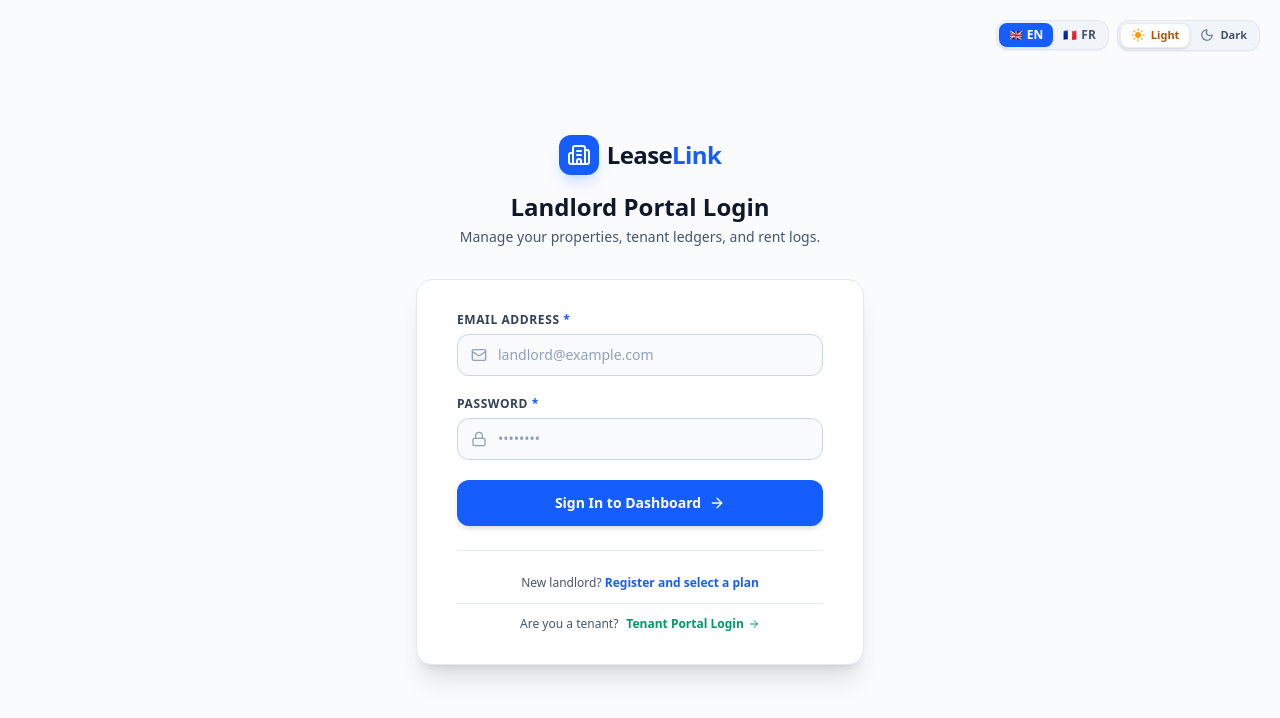
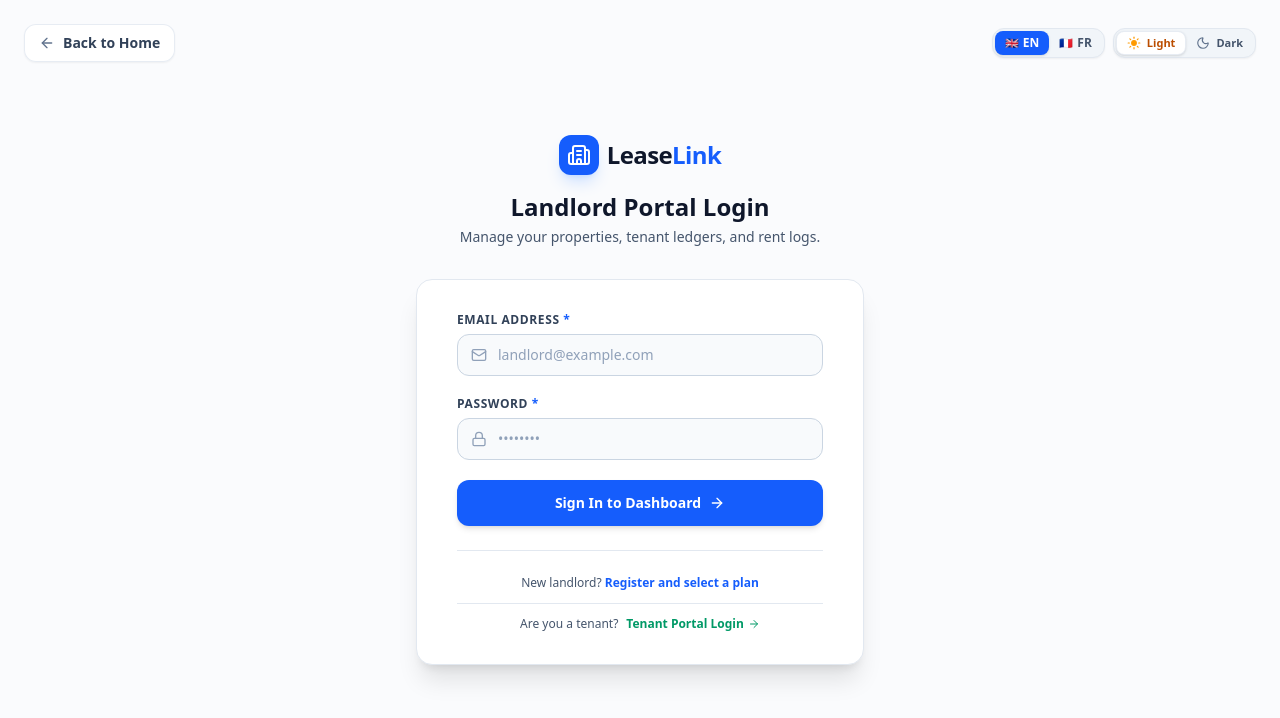
Before and after one commit to nanakamdomraoulrusselalvares-cmyk/lease-link, a Next.js app: page /login in a window 1280 px wide. Shown: the top 718 px of the page. Built offline with nearby package versions, Linux system fonts and the light colour scheme.

Commit message:
feat: add Go Back to Home button on signin and signup screens

```diff
--- a/src/app/(auth)/login/page.tsx
+++ b/src/app/(auth)/login/page.tsx
@@ -8,6 +8,7 @@ import {
   Building2,
   Lock,
   Mail,
+  ArrowLeft,
   ArrowRight,
   Loader2,
   AlertCircle,
@@ -138,10 +139,21 @@ export default function LoginPage() {
 
   return (
     <div className="min-h-screen bg-slate-50/70 dark:bg-slate-950 text-slate-900 dark:text-slate-100 flex flex-col justify-center py-12 px-4 sm:px-6 lg:px-8 relative selection:bg-blue-500 selection:text-white">
-      {/* Top right language & theme switches */}
-      <div className="absolute top-5 right-5 z-20 flex items-center gap-2">
-        <LanguageSwitcher variant="pill" />
-        <ThemeSwitcher variant="pill" />
+      {/* Top Bar Navigation: Go Back button & switches */}
+      <div className="absolute top-4 left-4 right-4 sm:top-6 sm:left-6 sm:right-6 z-20 flex items-center justify-between">
+        <Link
+          href="/"
+          className="inline-flex items-center gap-2 px-3 sm:px-3.5 py-1.5 sm:py-2 rounded-xl bg-white/90 dark:bg-slate-900/90 hover:bg-white dark:hover:bg-slate-850 text-slate-700 dark:text-slate-200 hover:text-blue-600 dark:hover:text-blue-400 border border-slate-200/80 dark:border-slate-800 text-xs sm:text-sm font-semibold shadow-xs backdrop-blur-md transition group cursor-pointer"
+          title={isFrench ? "Retourner à la page d'accueil" : "Return to landing page"}
+        >
+          <ArrowLeft className="w-4 h-4 text-slate-500 group-hover:text-blue-600 dark:group-hover:text-blue-400 transition-transform group-hover:-translate-x-1" />
+          <span>{isFrench ? "Retour à l'accueil" : "Back to Home"}</span>
+        </Link>
+
+        <div className="flex items-center gap-2">
+          <LanguageSwitcher variant="pill" />
+          <ThemeSwitcher variant="pill" />
+        </div>
       </div>
 
       <div className="sm:mx-auto sm:w-full sm:max-w-md text-center">
--- a/src/app/(auth)/register/page.tsx
+++ b/src/app/(auth)/register/page.tsx
@@ -18,6 +18,7 @@ import {
   CheckCircle2,
   AlertCircle,
   Loader2,
+  ArrowLeft,
   ArrowRight,
   ShieldCheck,
   Clock,
@@ -267,10 +268,21 @@ export default function RegisterPage() {
 
   return (
     <div className="min-h-screen bg-slate-50/70 dark:bg-slate-950 text-slate-900 dark:text-slate-100 flex flex-col justify-center py-10 px-4 sm:px-6 lg:px-8 relative selection:bg-blue-500 selection:text-white">
-      {/* Top right language & theme switches */}
-      <div className="absolute top-5 right-5 z-20 flex items-center gap-2">
-        <LanguageSwitcher variant="pill" />
-        <ThemeSwitcher variant="pill" />
+      {/* Top Bar Navigation: Go Back button & switches */}
+      <div className="absolute top-4 left-4 right-4 sm:top-6 sm:left-6 sm:right-6 z-20 flex items-center justify-between">
+        <Link
+          href="/"
+          className="inline-flex items-center gap-2 px-3 sm:px-3.5 py-1.5 sm:py-2 rounded-xl bg-white/90 dark:bg-slate-900/90 hover:bg-white dark:hover:bg-slate-850 text-slate-700 dark:text-slate-200 hover:text-blue-600 dark:hover:text-blue-400 border border-slate-200/80 dark:border-slate-800 text-xs sm:text-sm font-semibold shadow-xs backdrop-blur-md transition group cursor-pointer"
+          title={isFrench ? "Retourner à la page d'accueil" : "Return to landing page"}
+        >
+          <ArrowLeft className="w-4 h-4 text-slate-500 group-hover:text-blue-600 dark:group-hover:text-blue-400 transition-transform group-hover:-translate-x-1" />
+          <span>{isFrench ? "Retour à l'accueil" : "Back to Home"}</span>
+        </Link>
+
+        <div className="flex items-center gap-2">
+          <LanguageSwitcher variant="pill" />
+          <ThemeSwitcher variant="pill" />
+        </div>
       </div>
 
       <div className="sm:mx-auto sm:w-full sm:max-w-2xl text-center">
```
